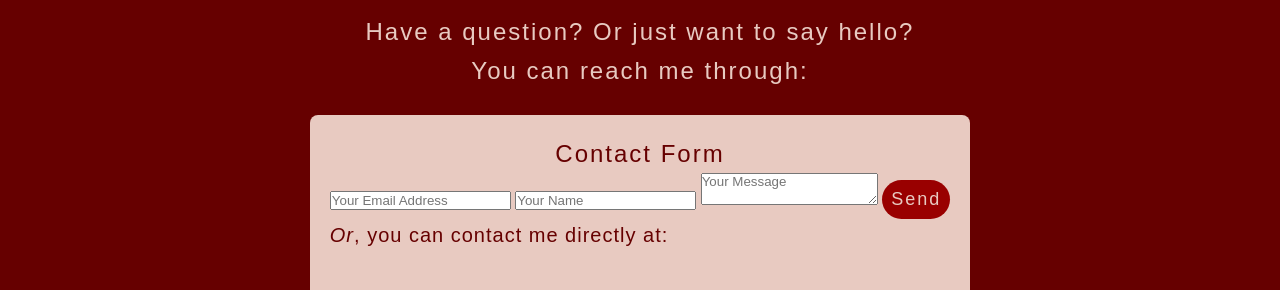
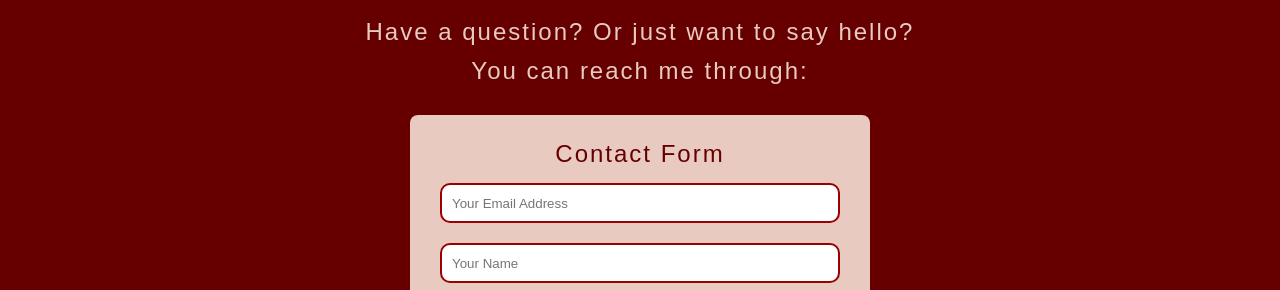
Before and after one commit to daggettt/webpage-portfolio, a plain HTML site: page index.html in a window 1280 px wide. Shown: the part 3707-3997 px from the top of the page. Drawn offline with Linux system fonts and the light colour scheme; a web font is replaced by a local one.

Commit message:
Update Contact Form styling

```diff
--- a/styles.css
+++ b/styles.css
@@ -290,18 +290,26 @@ p {
   width: auto;
 }
 
-.contact-form {
-  max-width: 850px;
-  display: grid;
-  grid-template-columns: repeat(2, 1fr);
+form {
+  display: flex;
+  flex-direction: column;
+  align-items: center;
   justify-content: center;
-  align-items: center;
 }
 
+.input-field {
+  width: 400px;
+  height: 40px;
+  margin: 10px;
+  padding: 0px 10px;
+  border: 2px solid #990000;
+  border-radius: 10px;
+  outline: none;
+}
 
-
-
-
+textarea {
+  height: 200px;
+}
 
 footer {
   background: #e8cac1;
```
